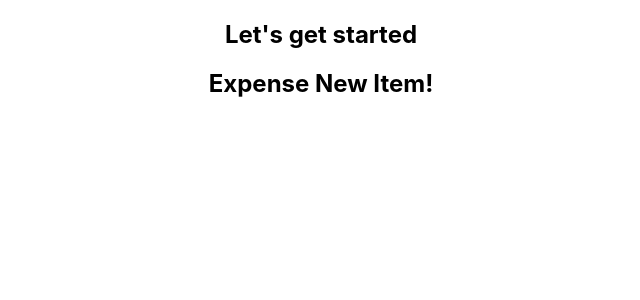
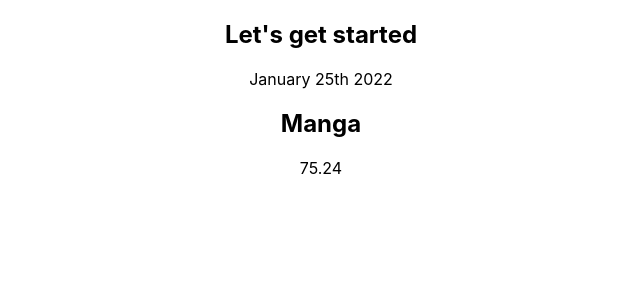
Before and after one commit to vicentefiorito/expenseTracker, a React (Create React App) app: page / in a window 1280 px wide. Shown: the top 300 px of the page, without its empty margins (319-959 px from the left). Built offline with nearby package versions, Linux system fonts and the light colour scheme.

Commit message:
changed the outline of the ExpenseItem

```diff
--- a/src/components/ExpenseItem.js
+++ b/src/components/ExpenseItem.js
@@ -2,7 +2,15 @@ import React from "react";
 import reactDom from "react-dom";
 
 function ExpenseItem() {
-    return <h2>Expense New Item!</h2>
+    return (
+        <div>
+            <div> January 25th 2022</div>
+            <div>
+                <h2>Manga</h2>
+                <div>75.24</div>
+            </div>
+        </div>
+     );
 }
 
 export default ExpenseItem;
```
